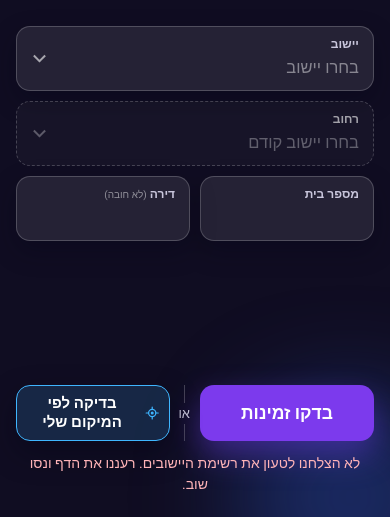
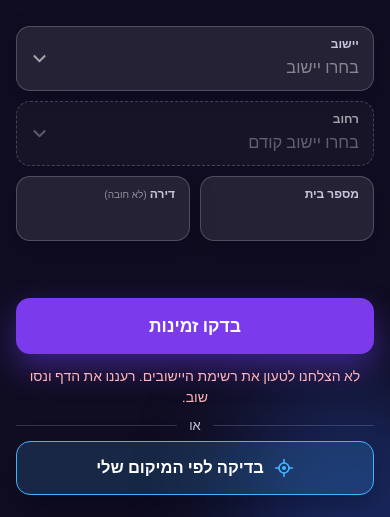
Before and after one commit to KarmelSolutions/check-fiber-landing, a plain HTML site: page public/index.html in a window 390 px wide. Shown: the part 327-844 px from the top of the page. Drawn offline with Linux system fonts and the light colour scheme; no server answers; a script that the page names is missing.

Commit message:
fix the ui on mobile

```diff
--- a/public/styles.css
+++ b/public/styles.css
@@ -337,11 +337,12 @@ h1 {
   }
   /* fields sit right under the headline; the primary button stays at the bottom of the screen */
   .intro { margin-bottom: clamp(18px, 3.4vh, 30px); }
-  /* no card on phones: the row is the grid, and the two buttons share its last line */
-  .check-row { flex: 1; min-height: 0; display: grid; grid-template-columns: 1fr 1fr; grid-template-rows: auto auto auto 1fr; gap: 10px; }
-  #check-form { display: contents; }
-  #check-form .btn { grid-column: auto; align-self: end; }
-  .locate { align-self: end; }
+  /* phones keep the stacked layout: the row wrapper dissolves, so the form fills the screen
+     and the error + location button follow it, in that order */
+  .check-row { display: contents; }
+  #check-form { flex: 1; min-height: 0; grid-template-rows: auto auto auto 1fr; }
+  #check-form .btn { align-self: end; }
+  .locate { order: 1; }
   .result { flex: 1; min-height: 0; display: flex; flex-direction: column; }
   #lead-form { flex: 1; min-height: 0; grid-template-rows: auto auto 1fr; }
   #lead-form .field { grid-column: 1 / -1; }
@@ -359,12 +360,11 @@ h1 {
   .underline::after { height: 5px; }
   .subtitle { font-size: 15px; line-height: 1.6; margin: 0; max-width: 34ch; }
 
-  /* second button beside the primary one (the grid gap already separates them) */
-  .locate { flex-direction: row; margin: 12px 0 0; gap: 8px; }
-  .locate__or { flex-direction: column; gap: 4px; }
-  .locate__or::before, .locate__or::after { width: 1px; height: auto; }
-  .locate__btn { min-height: 56px; border-radius: 14px; font-size: 15px; line-height: 1.25; padding: 0 10px; gap: 8px; }
-  #check-form .btn { padding: 0 12px; }
+  /* full-width second button under the primary one */
+  .locate { gap: 6px; margin-top: 8px; }
+  .locate__or { line-height: inherit; }
+  .locate__or::before, .locate__or::after { background: rgba(255, 255, 255, .16); }
+  .locate__btn { flex: none; min-height: 54px; padding: 0 26px; border-radius: 14px; font-size: 16.5px; }
 
   /* form: separate glass tiles instead of one card */
   .bar, .bar--lead {
@@ -378,7 +378,7 @@ h1 {
     box-shadow: 0 10px 26px rgba(4, 2, 20, .28);
     transition: box-shadow .15s;
   }
-  .field label { font-size: 12px; margin-bottom: 1px; }
+  .field label { font-size: 12px; margin-bottom: 1px; white-space: normal; }
   .field input { font-size: 16.5px; }
   .field:focus-within { box-shadow: 0 0 0 2px var(--cyan), 0 10px 26px rgba(4, 2, 20, .28); }
   .field.is-invalid { box-shadow: 0 0 0 2px #ff6b75, 0 10px 26px rgba(4, 2, 20, .28); }
```
